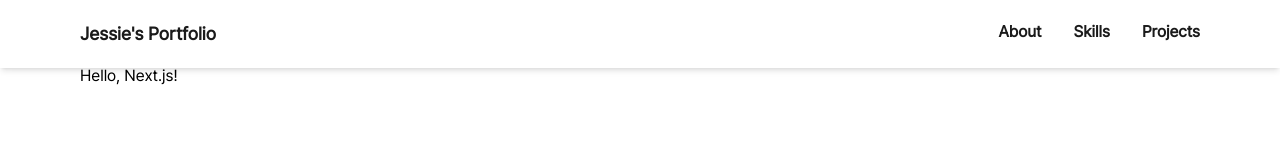
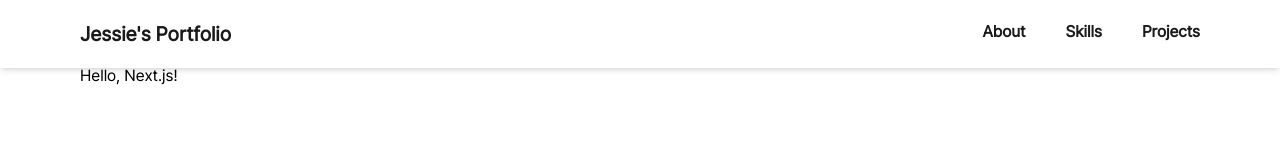
Before and after one commit to Jess-Apr/Portfolio, a Next.js app: page / in a window 1280 px wide. Shown: the top 160 px of the page. Built offline with nearby package versions, Linux system fonts and the light colour scheme.

Commit message:
♻️ Refactor: Header 컴포넌트 코드 정리

```diff
--- a/src/components/common/header.tsx
+++ b/src/components/common/header.tsx
@@ -1,34 +1,26 @@
 import Link from "next/link"
 
 export default function Header() {
+    const tabs = [
+        { text: "About", link: "/about" },
+        { text: "Skills", link: "/skills" },
+        { text: "Projects", link: "/projects" },
+    ]
+
     return (
         <nav className="fixed w-full flex justify-between bg-white bg-opacity-80 text-soft-black py-5 px-20 shadow-md">
-            <span className="text-lg font-extrabold cursor-default">Jessie's Portfolio</span>
-            <ul className="flex space-x-8">
+            <span className="text-xl font-extrabold cursor-default">Jessie's Portfolio</span>
+            <ul className="flex space-x-10">
+                {tabs.map((tab) => (
                     <li>
                         <Link
-                        href="/"
+                            href={tab.link}
                             className="hover:border-b hover:border-b-soft-black transition-colors duration-200 font-extrabold"
                         >
-                        About
+                            {tab.text}
                         </Link>
                     </li>
-                <li>
-                    <Link
-                        href="/skills"
-                        className="hover:border-b hover:border-b-soft-black transition-colors duration-200 font-extrabold"
-                    >
-                        Skills
-                    </Link>
-                </li>
-                <li>
-                    <Link
-                        href="/projects"
-                        className="hover:border-b hover:border-b-soft-black transition-colors duration-200 font-extrabold"
-                    >
-                        Projects
-                    </Link>
-                </li>
+                ))}
             </ul>
         </nav>
     )
```
Lines whose indentation alone changed are shown as unchanged.
